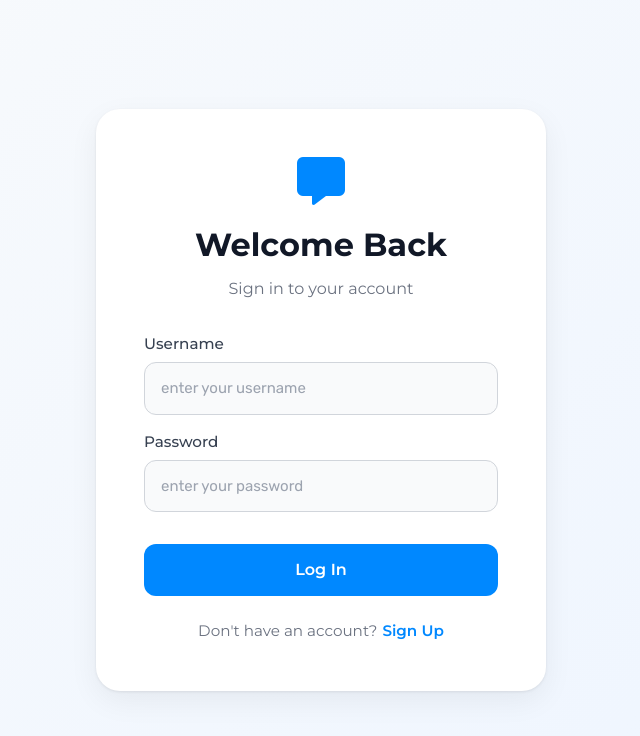
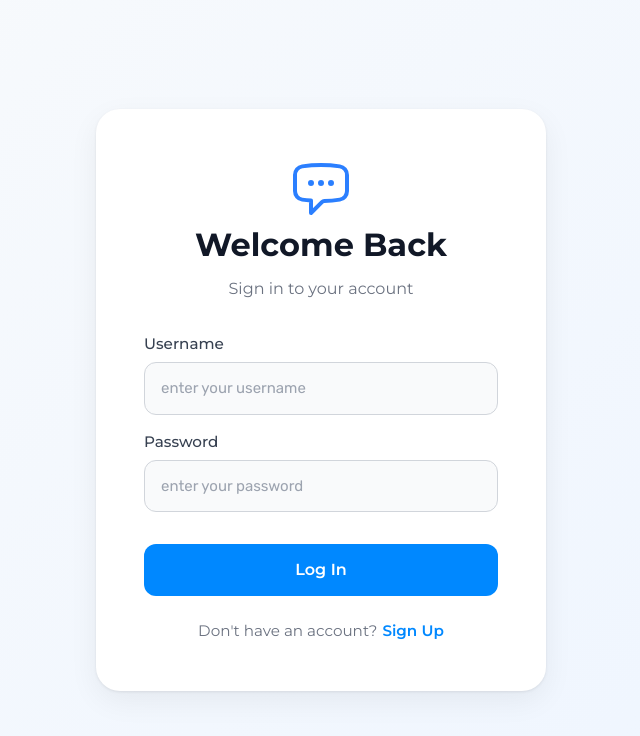
Before and after one commit to h4m24-a/messaging-app-frontend, a React (Vite) app: page /api/auth/log-in in a window 1280 px wide. Shown: the top 736 px of the page, without its empty margins (319-959 px from the left). Built offline with nearby package versions, Linux system fonts and the light colour scheme.

Commit message:
updated icons

```diff
--- a/index.html
+++ b/index.html
@@ -4,7 +4,6 @@
     <meta charset="UTF-8" />
     <link rel="icon" type="image/svg+xml" href="/favicon.svg" />
     <meta name="viewport" content="width=device-width, initial-scale=1.0" />
-    <script src="https://kit.fontawesome.com/fee77df2ed.js" crossorigin="anonymous"></script>
     <title>messaging-app-frontend</title>
   </head>
   <body>
--- a/src/pages/loginPage.jsx
+++ b/src/pages/loginPage.jsx
@@ -1,6 +1,7 @@
 import { useState } from "react";
 import { useAuthContext } from "../context/useAuthContext";
 import { Link, useNavigate } from "react-router";
+import {ChatBubbleLeftEllipsisIcon} from "@heroicons/react/24/outline"
 
 
 const LoginPage = () => {
@@ -74,7 +75,7 @@ if (isLoading) {
     <>
   <div className="auth-page">
     <div className="auth-card">
-      <i className="fa-solid fa-message auth-logo"></i>
+      <ChatBubbleLeftEllipsisIcon className="h-16 w-16 mx-auto text-blue-500" />
 
       <h1>Welcome Back</h1>
 
--- a/src/pages/signupPage.jsx
+++ b/src/pages/signupPage.jsx
@@ -1,5 +1,6 @@
 import { useState } from "react"
 import { Link, useNavigate } from "react-router";
+import {ChatBubbleLeftEllipsisIcon} from "@heroicons/react/24/outline"
 
 const SignupPage = () => {
   const [username, setUsername] = useState("");
@@ -93,7 +94,7 @@ const SignupPage = () => {
   <>
   <div className="auth-page">
     <div className="auth-card">
-      <i className="fa-solid fa-message auth-logo"></i>
+      <ChatBubbleLeftEllipsisIcon className="h-16 w-16 mx-auto text-blue-500" />
 
       <h1>Create Account</h1>
 
```
